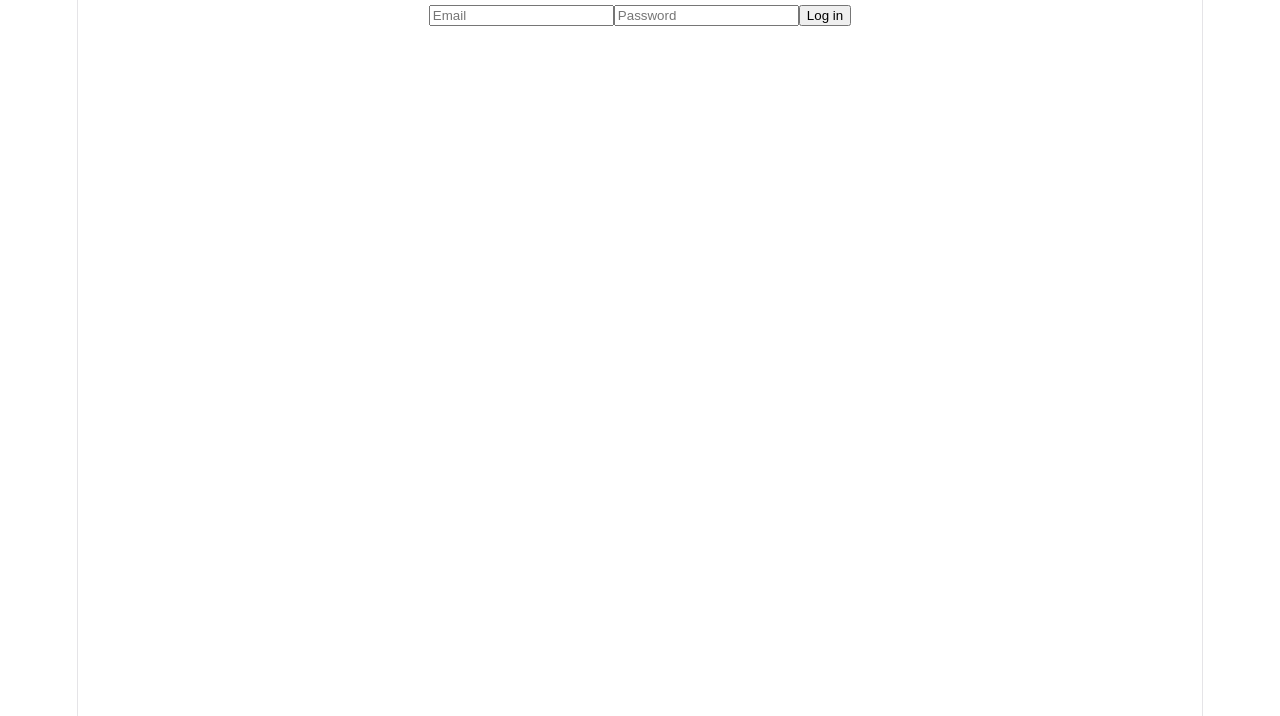
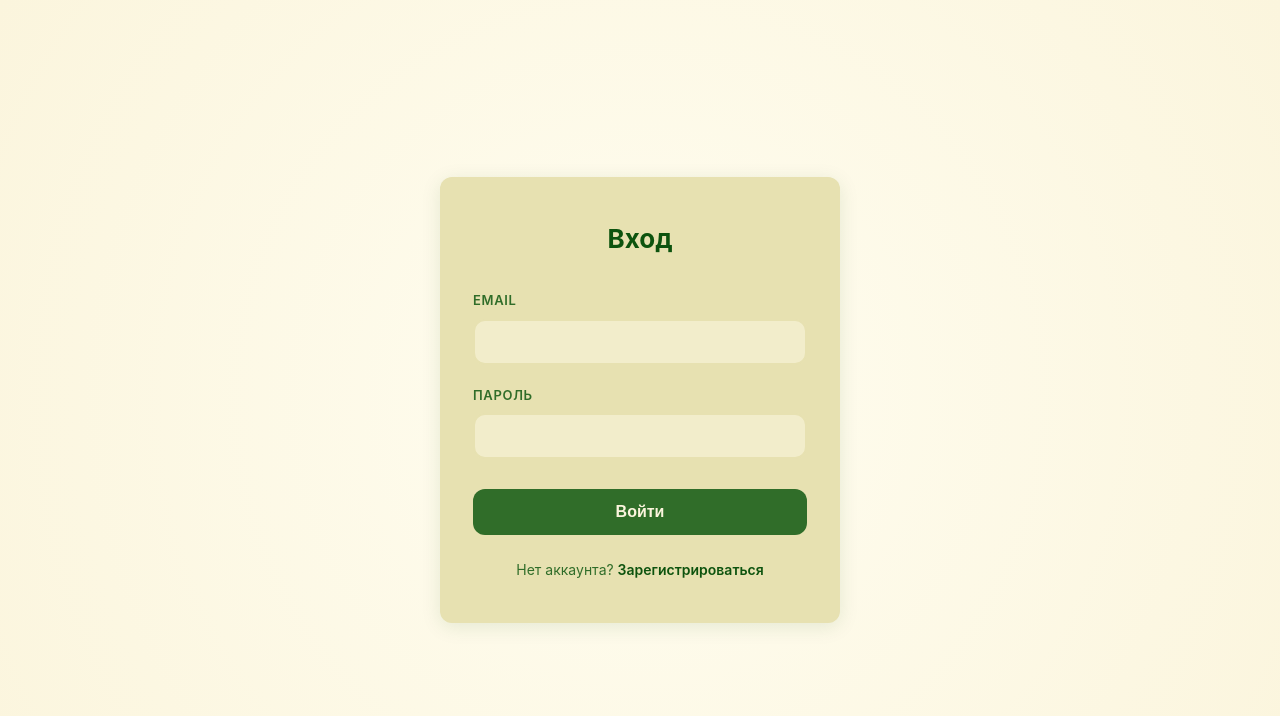
Before and after one commit to detskiyded/SyncReado, a React (Vite) app in the folder frontend/: page /login in a window 1280 px wide. Shown: the top 716 px of the page. Built offline with nearby package versions, Linux system fonts and the light colour scheme.

Commit message:
style: switch to nature/paper palette (cream & forest green)

```diff
--- a/frontend/src/index.css
+++ b/frontend/src/index.css
@@ -1,111 +1,242 @@
 :root {
-  --text: #6b6375;
-  --text-h: #08060d;
-  --bg: #fff;
-  --border: #e5e4e7;
-  --code-bg: #f4f3ec;
-  --accent: #aa3bff;
-  --accent-bg: rgba(170, 59, 255, 0.1);
-  --accent-border: rgba(170, 59, 255, 0.5);
-  --social-bg: rgba(244, 243, 236, 0.5);
-  --shadow:
-    rgba(0, 0, 0, 0.1) 0 10px 15px -3px, rgba(0, 0, 0, 0.05) 0 4px 6px -2px;
+  /* Твоя палитра */
+  --color-cream: #FBF5DD;
+  --color-sand: #E7E1B1;
+  --color-green: #306D29;
+  --color-dark-green: #0D530E;
 
-  --sans: system-ui, "Segoe UI", Roboto, sans-serif;
-  --heading: system-ui, "Segoe UI", Roboto, sans-serif;
-  --mono: ui-monospace, Consolas, monospace;
+  /* Настройка переменных для UI */
+  --bg-primary: var(--color-cream);
+  --bg-surface: var(--color-sand);
+  --bg-surface-hover: #ddd5a0; /* Чуть темнее песочного при наведении */
 
-  font: 18px/145% var(--sans);
-  letter-spacing: 0.18px;
-  color-scheme: light dark;
-  color: var(--text);
-  background: var(--bg);
-  font-synthesis: none;
-  text-rendering: optimizeLegibility;
-  -webkit-font-smoothing: antialiased;
-  -moz-osx-font-smoothing: grayscale;
+  --text-primary: var(--color-dark-green);
+  --text-secondary: var(--color-green);
 
-  @media (max-width: 1024px) {
-    font-size: 16px;
-  }
+  --accent: var(--color-green);
+  --accent-hover: var(--color-dark-green);
+  --accent-text: var(--color-cream); /* Текст на кнопках */
+
+  --border: var(--color-sand);
+  --error: #b91c1c; /* Красный (оставим для ошибок) */
+
+  --radius: 12px; /* Чуть более мягкие углы для "книжного" стиля */
+  --shadow: 0 4px 20px rgba(13, 83, 14, 0.1); /* Тень с оттенком зелени */
+  --transition: 0.2s ease;
 }
 
-@media (prefers-color-scheme: dark) {
-  :root {
-    --text: #9ca3af;
-    --text-h: #f3f4f6;
-    --bg: #16171d;
-    --border: #2e303a;
-    --code-bg: #1f2028;
-    --accent: #c084fc;
-    --accent-bg: rgba(192, 132, 252, 0.15);
-    --accent-border: rgba(192, 132, 252, 0.5);
-    --social-bg: rgba(47, 48, 58, 0.5);
-    --shadow:
-      rgba(0, 0, 0, 0.4) 0 10px 15px -3px, rgba(0, 0, 0, 0.25) 0 4px 6px -2px;
-  }
+* { box-sizing: border-box; margin: 0; padding: 0; }
 
-  #social .button-icon {
-    filter: invert(1) brightness(2);
-  }
+body {
+  /* Рекомендую добавить шрифт с засечками для заголовков, если есть возможность */
+  font-family: 'Inter', -apple-system, BlinkMacSystemFont, 'Segoe UI', Roboto, sans-serif;
+  background: var(--bg-primary);
+  color: var(--text-primary);
+  line-height: 1.6;
+  min-height: 100vh;
 }
 
-#root {
-  width: 1126px;
-  max-width: 100%;
+/* ─── Авторизация ─── */
+.auth-wrapper {
+  display: flex;
+  align-items: center;
+  justify-content: center;
+  min-height: 100vh;
+  padding: 20px;
+  background: radial-gradient(circle at center, #fffdf0, var(--bg-primary)); /* Легкий виньетка */
+}
+
+.auth-card {
+  background: var(--bg-surface);
+  border: 1px solid transparent;
+  border-radius: var(--radius);
+  padding: 40px 32px;
+  width: 100%;
+  max-width: 400px;
+  box-shadow: var(--shadow);
+}
+
+.auth-title {
+  font-size: 26px;
+  font-weight: 700;
+  color: var(--text-primary);
+  margin-bottom: 30px;
+  text-align: center;
+  /* Если есть подключенный шрифт с засечками (например, Merriweather), примени его сюда */
+}
+
+.form-group { margin-bottom: 20px; }
+
+.form-label {
+  display: block;
+  font-size: 13px;
+  color: var(--text-secondary);
+  margin-bottom: 8px;
+  font-weight: 600;
+  text-transform: uppercase;
+  letter-spacing: 0.05em;
+}
+
+.form-input {
+  width: 100%;
+  padding: 12px 16px;
+  background: rgba(251, 245, 221, 0.6); /* Полупрозрачный крем */
+  border: 2px solid var(--border);
+  border-radius: var(--radius);
+  color: var(--text-primary);
+  font-size: 16px;
+  transition: all var(--transition);
+}
+
+.form-input:focus {
+  outline: none;
+  border-color: var(--accent);
+  background: #fff;
+  box-shadow: 0 0 0 3px rgba(48, 109, 41, 0.15);
+}
+
+.form-button {
+  width: 100%;
+  padding: 14px;
+  background: var(--accent);
+  color: var(--accent-text);
+  border: none;
+  border-radius: var(--radius);
+  font-size: 16px;
+  font-weight: 600;
+  cursor: pointer;
+  transition: background var(--transition), transform 0.1s;
+  margin-top: 10px;
+}
+
+.form-button:hover:not(:disabled) {
+  background: var(--accent-hover);
+}
+.form-button:active:not(:disabled) {
+  transform: scale(0.98);
+}
+.form-button:disabled { opacity: 0.6; cursor: not-allowed; }
+
+.auth-footer {
+  margin-top: 24px;
+  text-align: center;
+  font-size: 14px;
+  color: var(--text-secondary);
+}
+
+.auth-link {
+  color: var(--text-primary);
+  text-decoration: none;
+  font-weight: 600;
+  border-bottom: 1px solid transparent;
+}
+.auth-link:hover { border-bottom-color: var(--text-primary); }
+
+/* ─── Ошибки ─── */
+.error-message {
+  background: rgba(185, 28, 28, 0.05);
+  border: 1px solid rgba(185, 28, 28, 0.2);
+  color: var(--error);
+  padding: 12px;
+  border-radius: var(--radius);
+  font-size: 14px;
+  margin-bottom: 20px;
+  text-align: center;
+}
+
+/* ─── Dashboard ─── */
+.dashboard-layout {
+  max-width: 1000px;
   margin: 0 auto;
-  text-align: center;
-  border-inline: 1px solid var(--border);
-  min-height: 100svh;
+  padding: 40px 24px;
+}
+
+.dashboard-header {
+  display: flex;
+  justify-content: space-between;
+  align-items: center;
+  margin-bottom: 40px;
+}
+
+.dashboard-title {
+  font-size: 32px;
+  font-weight: 700;
+  color: var(--text-primary);
+}
+
+.logout-button {
+  padding: 10px 20px;
+  background: transparent;
+  border: 2px solid var(--border);
+  color: var(--text-secondary);
+  border-radius: var(--radius);
+  cursor: pointer;
+  font-size: 14px;
+  font-weight: 600;
+  transition: all var(--transition);
+}
+
+.logout-button:hover {
+  border-color: var(--error);
+  color: var(--error);
+  background: rgba(185, 28, 28, 0.05);
+}
+
+.dashboard-grid {
+  display: grid;
+  grid-template-columns: repeat(auto-fill, minmax(280px, 1fr));
+  gap: 24px;
+}
+
+.book-card {
+  background: var(--bg-surface);
+  border: 1px solid rgba(48, 109, 41, 0.1);
+  border-radius: var(--radius);
+  padding: 24px;
+  transition: all var(--transition);
+  cursor: pointer;
+  position: relative;
+  overflow: hidden;
+}
+
+.book-card::before {
+  content: '';
+  position: absolute;
+  top: 0; left: 0; width: 4px; height: 100%;
+  background: var(--accent);
+  opacity: 0;
+  transition: opacity var(--transition);
+}
+
+.book-card:hover {
+  transform: translateY(-4px);
+  box-shadow: var(--shadow);
+  background: #fdf9ea; /* Чуть светлее при наведении */
+}
+
+.book-card:hover::before { opacity: 1; }
+
+.book-title {
+  font-size: 18px;
+  font-weight: 700;
+  color: var(--text-primary);
+  margin-bottom: 6px;
+}
+
+.book-author {
+  font-size: 14px;
+  color: var(--text-secondary);
+}
+
+.empty-state {
+  grid-column: 1 / -1;
   display: flex;
   flex-direction: column;
-  box-sizing: border-box;
+  align-items: center;
+  justify-content: center;
+  padding: 80px 20px;
+  color: var(--text-secondary);
+  background: var(--bg-surface);
+  border-radius: var(--radius);
+  border: 2px dashed var(--border);
 }
-
-body {
-  margin: 0;
-}
-
-h1,
-h2 {
-  font-family: var(--heading);
-  font-weight: 500;
-  color: var(--text-h);
-}
-
-h1 {
-  font-size: 56px;
-  letter-spacing: -1.68px;
-  margin: 32px 0;
-  @media (max-width: 1024px) {
-    font-size: 36px;
-    margin: 20px 0;
-  }
-}
-h2 {
-  font-size: 24px;
-  line-height: 118%;
-  letter-spacing: -0.24px;
-  margin: 0 0 8px;
-  @media (max-width: 1024px) {
-    font-size: 20px;
-  }
-}
-p {
-  margin: 0;
-}
-
-code,
-.counter {
-  font-family: var(--mono);
-  display: inline-flex;
-  border-radius: 4px;
-  color: var(--text-h);
-}
-
-code {
-  font-size: 15px;
-  line-height: 135%;
-  padding: 4px 8px;
-  background: var(--code-bg);
-}
--- a/frontend/src/pages/Login.tsx
+++ b/frontend/src/pages/Login.tsx
@@ -1,6 +1,7 @@
 import { useState } from "react";
 import { useAuth } from "../hooks/useAuth";
 import { useNavigate } from "react-router-dom";
+import { Link } from "react-router-dom";
 
 export function Login() {
   const [email, setEmail] = useState<string>("");
@@ -32,29 +33,27 @@ export function Login() {
   }
 
   return (
-    <>
-      <form onSubmit={handleSubmit}>
-        <input
-          value={email}
-          onChange={handleEmailChange}
-          placeholder="Email"
-          required
-        ></input>
-        <input
-          value={password}
-          onChange={handlePasswordChange}
-          placeholder="Password"
-          required
-        ></input>
-
-        {errorMsg && (
-          <p style={{ color: "red", fontSize: "12px" }}>{errorMsg}</p>
-        )}
-
-        <button type="submit" disabled={isLoading}>
-          {isLoading ? "Loading..." : "Log in"}
-        </button>
-      </form>
-    </>
+<div className="auth-wrapper">
+  <div className="auth-card">
+    <h1 className="auth-title">Вход</h1>
+    {errorMsg && <div className="error-message">{errorMsg}</div>}
+    <form onSubmit={handleSubmit}>
+      <div className="form-group">
+        <label className="form-label">Email</label>
+        <input className="form-input" type="email" value={email} onChange={handleEmailChange} required />
+      </div>
+      <div className="form-group">
+        <label className="form-label">Пароль</label>
+        <input className="form-input" type="password" value={password} onChange={handlePasswordChange} required />
+      </div>
+      <button className="form-button" type="submit" disabled={isLoading}>
+        {isLoading ? 'Загрузка...' : 'Войти'}
+      </button>
+    </form>
+    <div className="auth-footer">
+      Нет аккаунта? <Link to="/register" className="auth-link">Зарегистрироваться</Link>
+    </div>
+  </div>
+</div>
   );
 }
--- a/frontend/src/pages/Register.tsx
+++ b/frontend/src/pages/Register.tsx
@@ -1,6 +1,7 @@
 import { useState } from "react";
 import { useAuth } from "../hooks/useAuth";
 import { useNavigate } from "react-router-dom";
+import { Link } from "react-router-dom";
 
 export function Register() {
   const [email, setEmail] = useState<string>("");
@@ -32,29 +33,28 @@ export function Register() {
   }
 
   return (
-    <>
-      <form onSubmit={handleSubmit}>
-        <input
-          value={email}
-          onChange={handleEmailChange}
-          placeholder="Email"
-          required
-        ></input>
-        <input
-          value={password}
-          onChange={handlePasswordChange}
-          placeholder="Password"
-          required
-        ></input>
+<div className="auth-wrapper">
+  <div className="auth-card">
+    <h1 className="auth-title">Регистрация</h1>
+    {errorMsg && <div className="error-message">{errorMsg}</div>}
+    <form onSubmit={handleSubmit}>
+      <div className="form-group">
+        <label className="form-label">Email</label>
+        <input className="form-input" type="email" value={email} onChange={handleEmailChange} required />
+      </div>
+      <div className="form-group">
+        <label className="form-label">Пароль</label>
+        <input className="form-input" type="password" value={password} onChange={handlePasswordChange} required />
+      </div>
+      <button className="form-button" type="submit" disabled={isLoading}>
+        {isLoading ? 'Загрузка...' : 'Зарегистрироваться'}
+      </button>
+    </form>
+    <div className="auth-footer">
+      Уже есть аккаунт? <Link to="/login" className="auth-link">Войти</Link>
+    </div>
+  </div>
+</div>
 
-        {errorMsg && (
-          <p style={{ color: "red", fontSize: "12px" }}>{errorMsg}</p>
-        )}
-
-        <button type="submit" disabled={isLoading}>
-          {isLoading ? "Loading..." : "Register"}
-        </button>
-      </form>
-    </>
   );
 }
```
Also changed, not shown: frontend/src/pages/Dashboard.tsx (+30 -7 lines).
